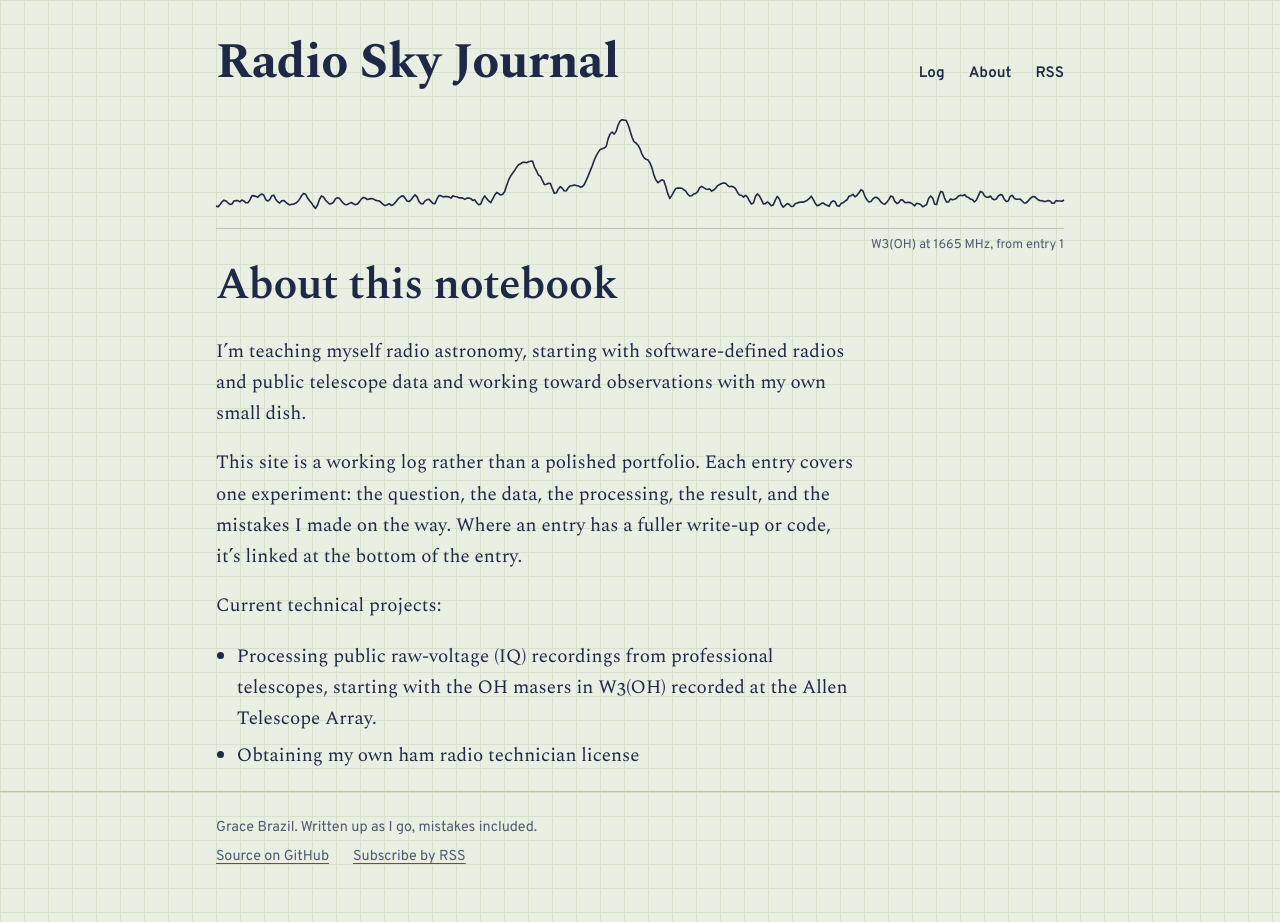
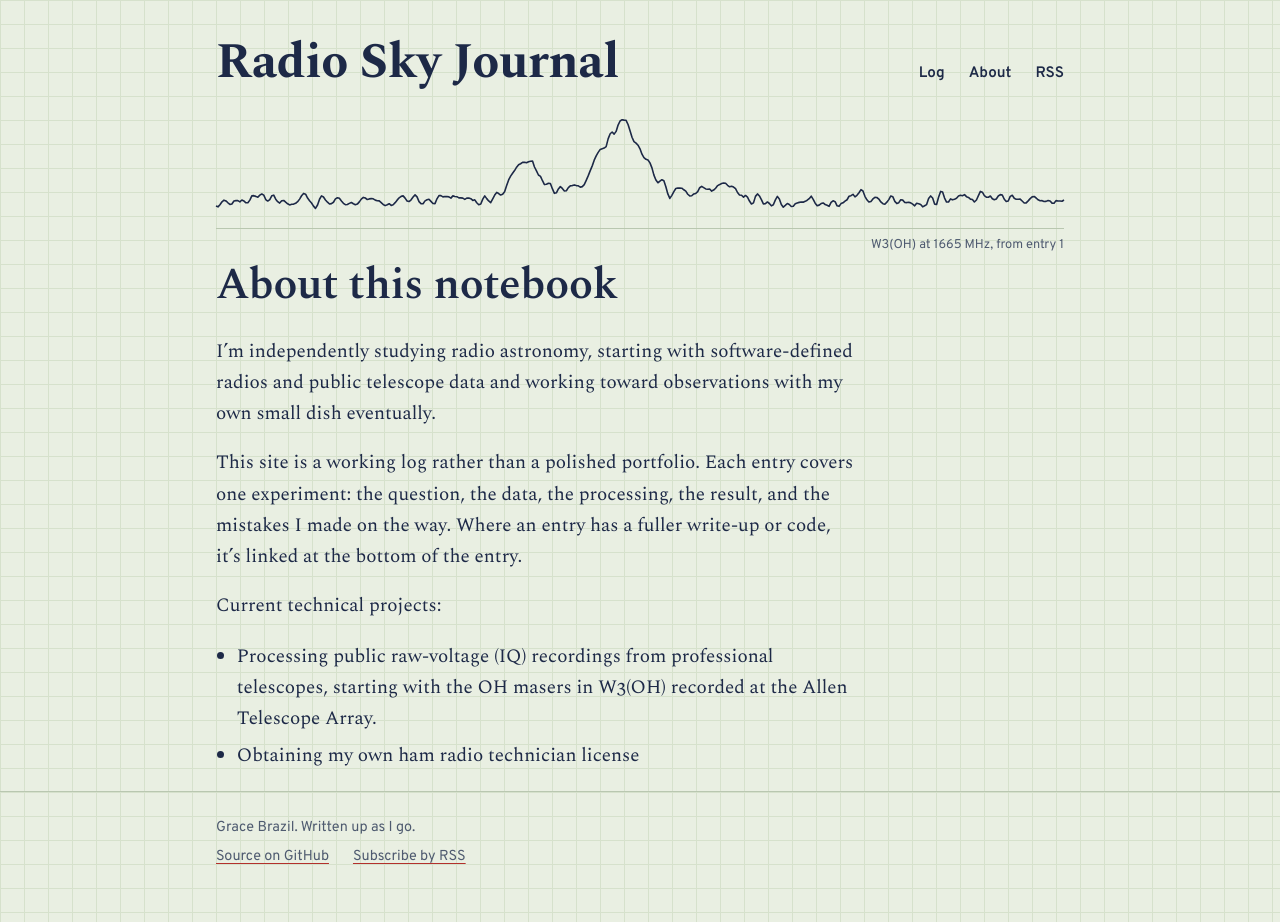
Before and after one commit to gracebrazil28/gracebr28.github.io, a Jekyll site: the page built from about.md, in a window 1280 px wide. Built offline with Jekyll 4.4.1, drawn with Linux system fonts in a browser that asks for light colours.

Commit message:
Small semantics edits

```diff
--- a/_layouts/default.html
+++ b/_layouts/default.html
@@ -33,7 +33,7 @@
 
   <footer class="site-footer">
     <div class="wrap">
-      <p>{{ site.author }}. Written up as I go, mistakes included.</p>
+      <p>{{ site.author }}. Written up as I go.</p>
       <p><a href="{{ site.repo_url }}">Source on GitHub</a> <a href="{{ '/feed.xml' | relative_url }}">Subscribe by RSS</a></p>
     </div>
   </footer>
--- a/about.md
+++ b/about.md
@@ -3,7 +3,7 @@ title: About this notebook
 permalink: /about/
 ---
 
-I'm teaching myself radio astronomy, starting with software-defined radios and public telescope data and working toward observations with my own small dish.
+I'm independently studying radio astronomy, starting with software-defined radios and public telescope data and working toward observations with my own small dish eventually.
 
 This site is a working log rather than a polished portfolio. Each entry covers one experiment: the question, the data, the processing, the result, and the mistakes I made on the way. Where an entry has a fuller write-up or code, it's linked at the bottom of the entry.
 
```
